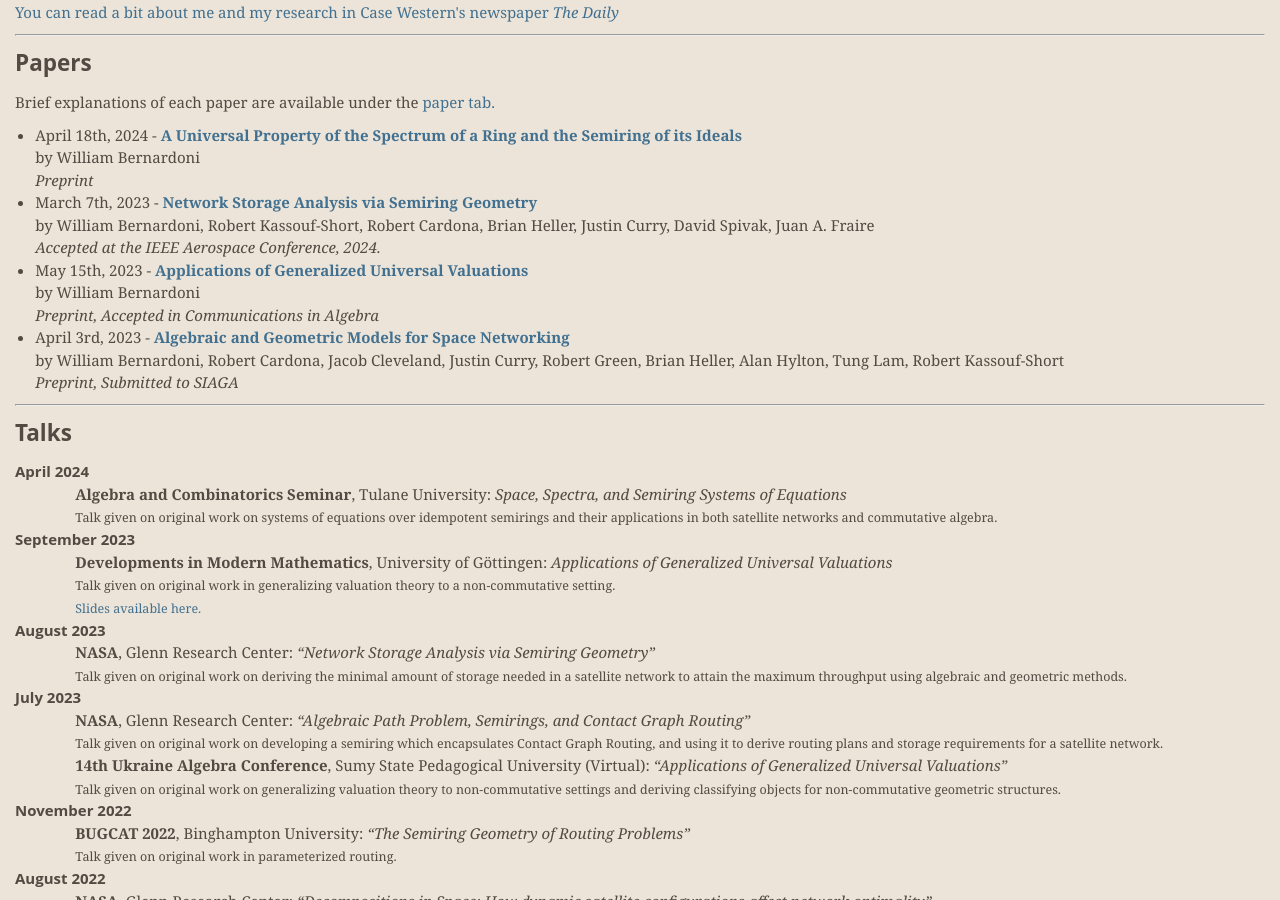
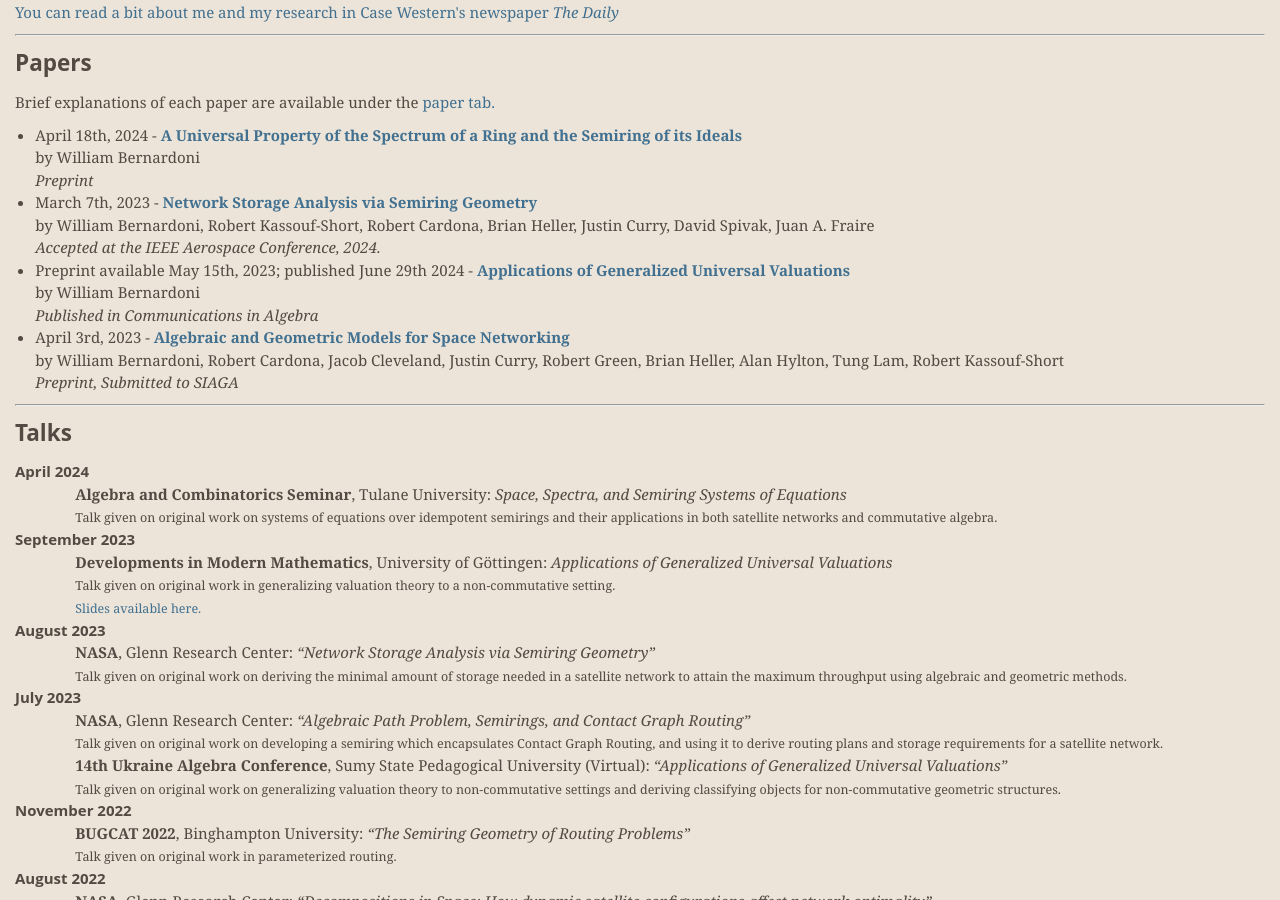
Before and after one commit to wrbernardoni/wrbernardoni.github.io, a Jekyll site: the page built from index.html, in a window 1280 px wide and 900 px high, scrolled down 729 px. Built offline with Jekyll 4.4.1, drawn with Linux system fonts in a browser that asks for light colours; formulas are drawn with MathJax 3.

Commit message:
Applications of Generalized Universal Valuations has been published!

```diff
--- a/_data/papers.yml
+++ b/_data/papers.yml
@@ -13,9 +13,10 @@
 - name: Applications of Generalized Universal Valuations
   description: We introduce a generalization of the universal valuation semiring defined by Jeffrey and Noah Giansiracusa. We then explicitly characterize the additive structure of this semiring and show that, when applied to \(\mathbb Q\), this characterization gives the Non-Archimedean case of Ostrowski's theorem. We conclude with examples of non-commutative valuations and their applications, such as the detection of the existence of representations of rings in ultrametric vector spaces.
   authors: William Bernardoni
-  link: https://arxiv.org/abs/2305.08697
-  status: Preprint, Accepted in Communications in Algebra
-  date: May 15th, 2023
+  link: https://www.tandfonline.com/doi/pdf/10.1080/00927872.2024.2369906
+  preprint: https://arxiv.org/abs/2305.08697
+  status: Published in Communications in Algebra
+  date: Preprint available May 15th, 2023; published June 29th 2024
 - name: Algebraic and Geometric Models for Space Networking
   description: In this paper we introduce some new algebraic and geometric perspectives on networked space communications. Our main contribution is a novel definition of a time-varying graph (TVG), defined in terms of a matrix with values in subsets of the real line \(P(\mathbb R)\). We leverage semi-ring properties of \(P(\mathbb R)\) to model multi-hop communication in a TVG using matrix multiplication and a truncated Kleene star. This leads to novel statistics on the communication capacity of TVGs called lifetime curves, which we generate for large samples of randomly chosen STARLINK satellites, whose connectivity is modeled over day-long simulations. Determining when a large subsample of STARLINK is temporally strongly connected is further analyzed using novel metrics introduced here that are inspired by topological data analysis (TDA). To better model networking scenarios between the Earth and Mars, we introduce various semi-rings capable of modeling propagation delay as well as protocols common to Delay Tolerant Networking (DTN), such as store-and-forward. Finally, we illustrate the applicability of zigzag persistence for featurizing different space networks and demonstrate the efficacy of K-Nearest Neighbors (KNN) classification for distinguishing Earth-Mars and Earth-Moon satellite systems using time-varying topology alone.
   authors: William Bernardoni, Robert Cardona, Jacob Cleveland, Justin Curry, Robert Green, Brian Heller, Alan Hylton, Tung Lam, Robert Kassouf-Short
```
